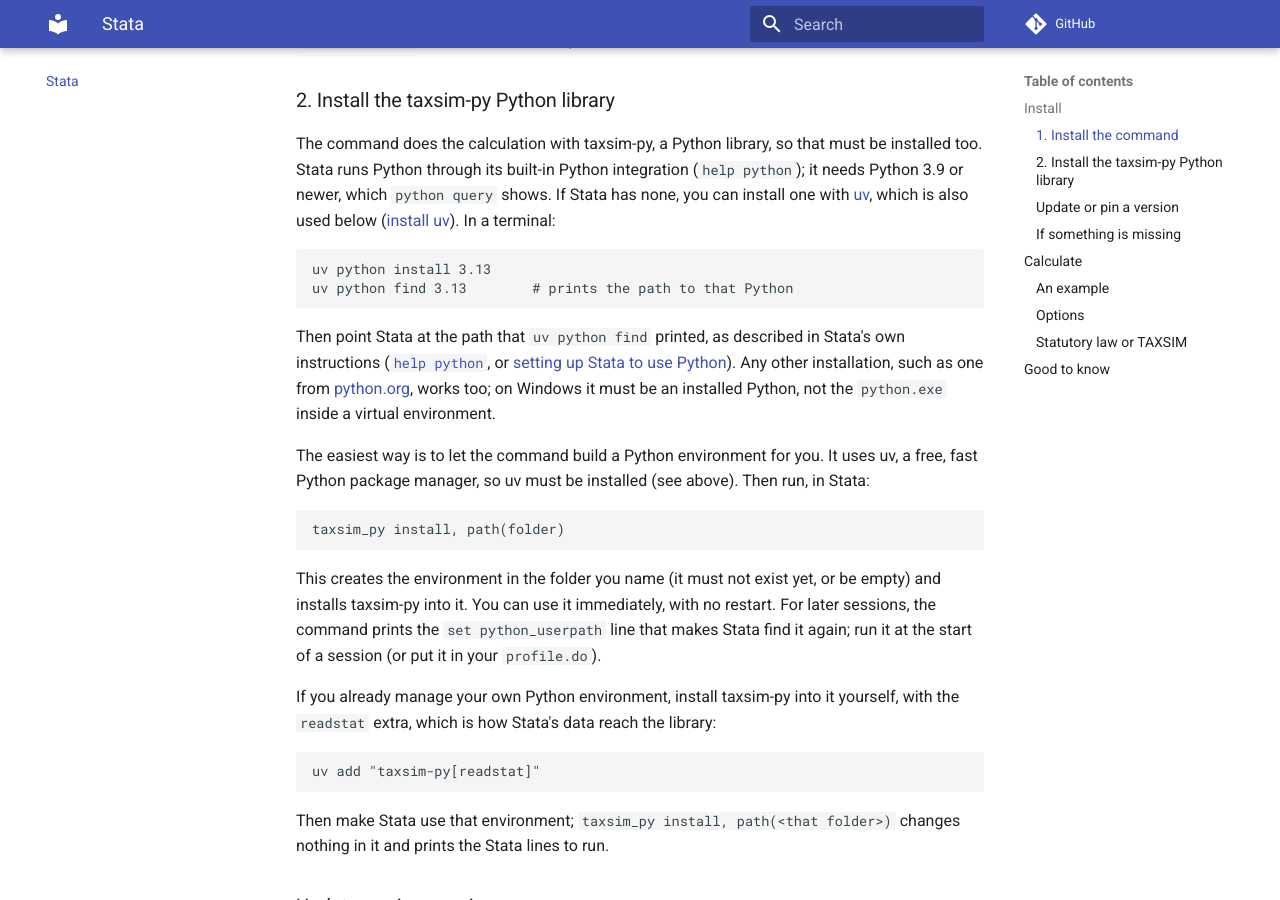
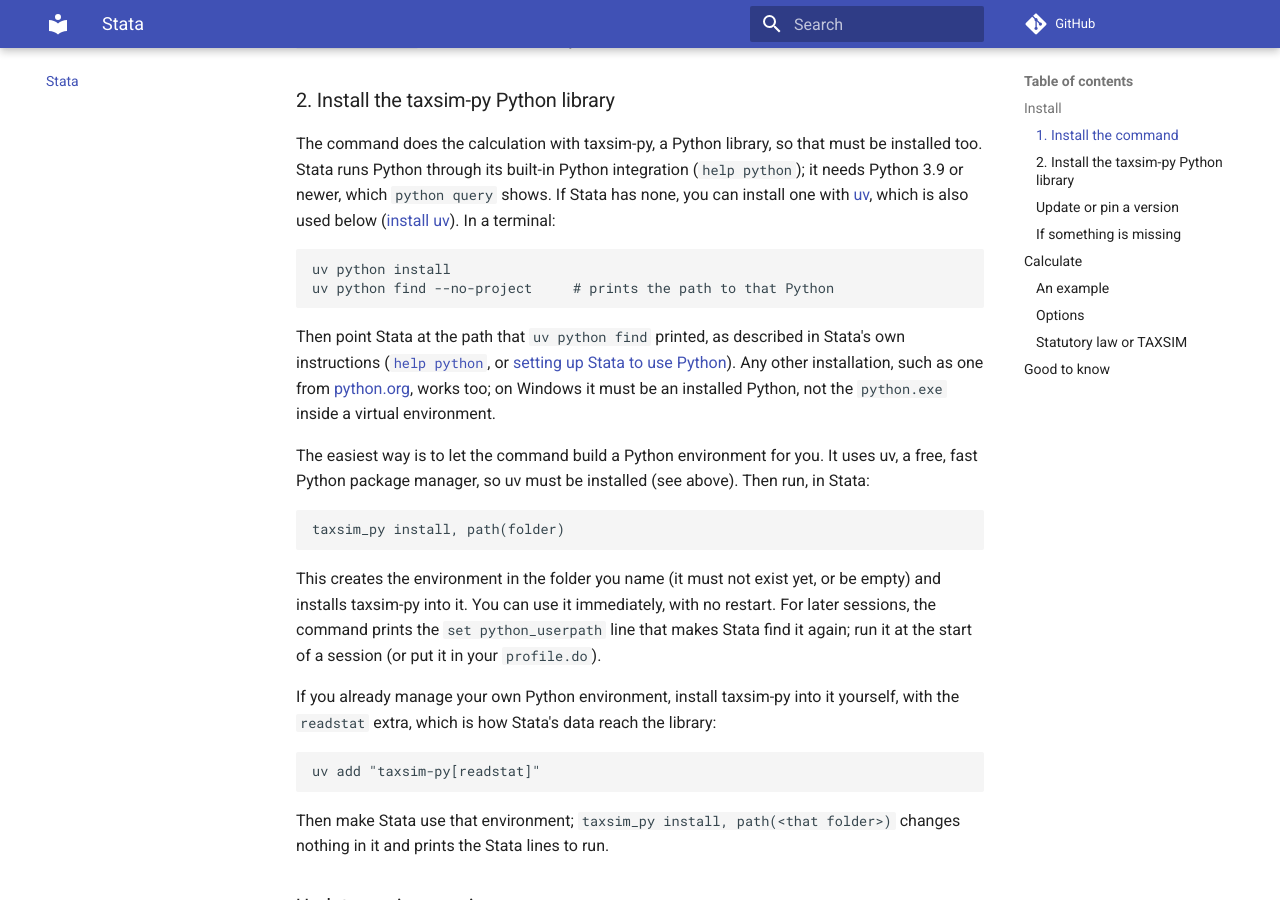
Before and after one commit to jrothbaum/taxsim_py, an MkDocs documentation site: the page built from docs/stata.md, in a window 1280 px wide and 900 px high, scrolled down 1138 px. Built offline with MkDocs 1.6.1 and Material for MkDocs 9.7.7, drawn with Linux system fonts in a browser that asks for light colours; comment, search, counter and statistics services are not loaded.

Commit message:
Stata docs: uv python commands without a version
Co-Authored-By: Claude Sonnet 5.5 <noreply@anthropic.com>

````diff
--- a/docs/stata.md
+++ b/docs/stata.md
@@ -58,8 +58,8 @@ Python 3.9 or newer, which `python query` shows. If Stata has none, you can inst
 ([install uv](https://docs.astral.sh/uv/getting-started/installation/)). In a terminal:
 
 ```bash
-uv python install 3.13
-uv python find 3.13        # prints the path to that Python
+uv python install
+uv python find --no-project     # prints the path to that Python
 ```
 
 Then point Stata at the path that `uv python find` printed, as described in Stata's own
````
